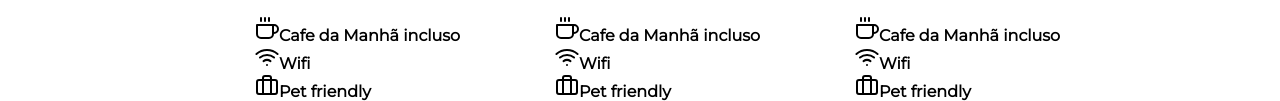
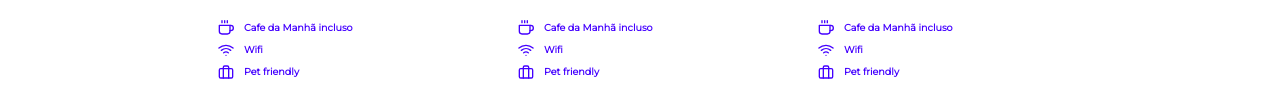
Before and after one commit to JulioCSpezia/ProgramacaoInternet2023, a plain HTML site: page site.html in a window 1280 px wide. Shown: the part 1140-1241 px from the top of the page. Drawn offline with nearby package versions, Linux system fonts and the light colour scheme.

Commit message:
Add files via upload
08/03/23

```diff
--- a/site.html
+++ b/site.html
@@ -69,7 +69,7 @@
                     <div class="card-tag card-tag-bottom">
                         <p>R$ 1.500,00</p>
                     </div>
-                    <img class="card-image" src="https://www.turismolgbt.com.br/wp-content/uploads/2008/12/Australia_sidney-1140x641.jpg" alt="Sidiney">
+                    <img class="card-image" src="https://www.cotacao.com.br/wp-content/uploads/2020/06/gettyimages-1094564176.jpg" alt="coliseu">
                     <div class="card-content">
                         <h1>Pacote 5 Noites Hotel Premium</h1>
                         <ul>
--- a/style.css
+++ b/style.css
@@ -98,3 +98,28 @@ header nav ul li{
     text-align: center;
     margin: 25px 0;
 }
+
+.pacotes .card-content{
+    padding: 0 15;
+}
+
+.pacotes .card-content ul{
+    display: flex;
+    flex-direction: column;
+    padding: 0;
+}
+
+.pacotes .card-content ul li{
+    font-size: 0.6rem;
+    display: flex;
+    align-items: center;
+    margin: 3px;
+    color: rgb(68, 0, 255);
+    font-weight: bold;
+}
+
+.pacotes .card-content li svg{
+    width: 16px;
+    height: 16px;
+    margin-right: 10px;
+}
```
